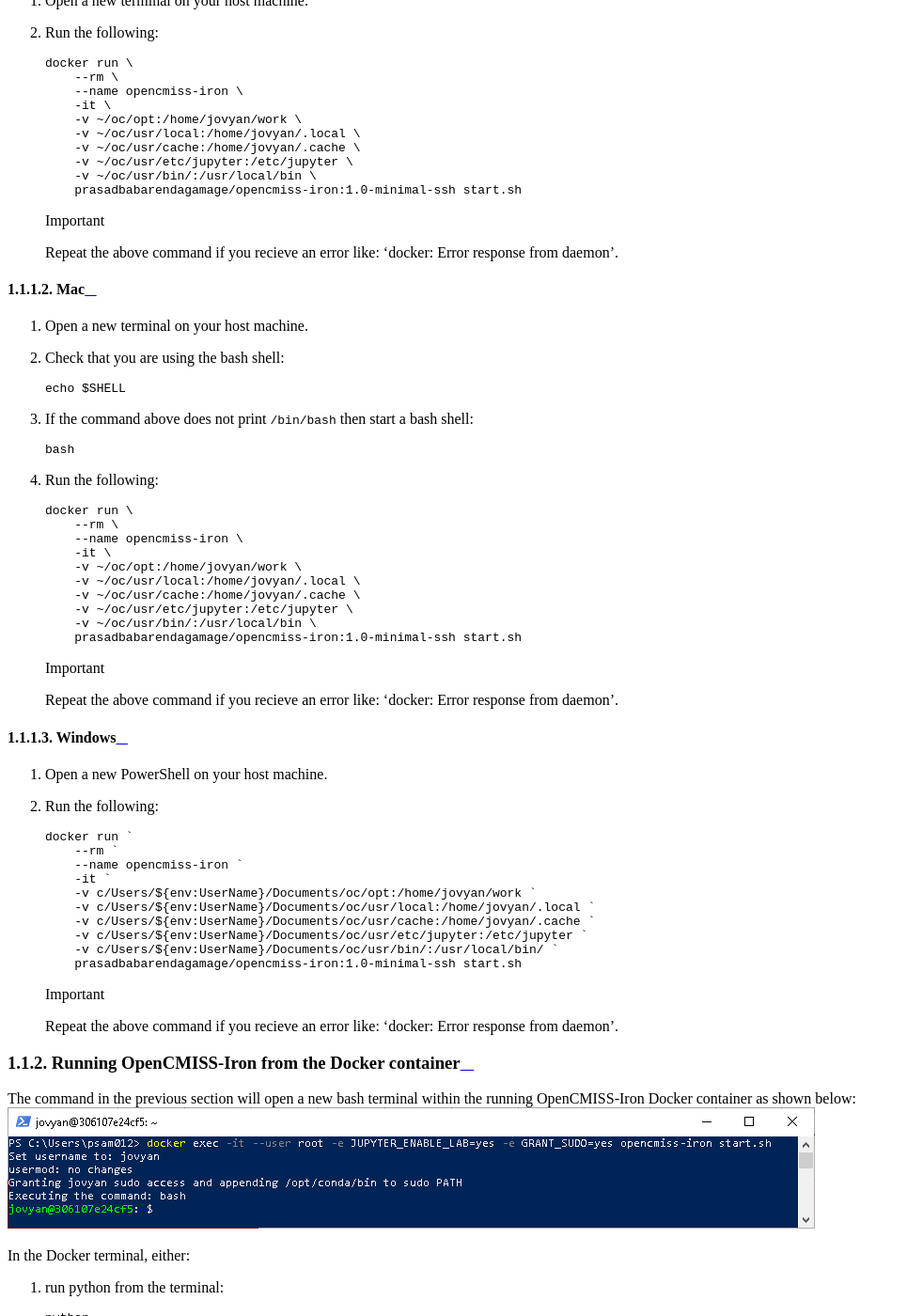
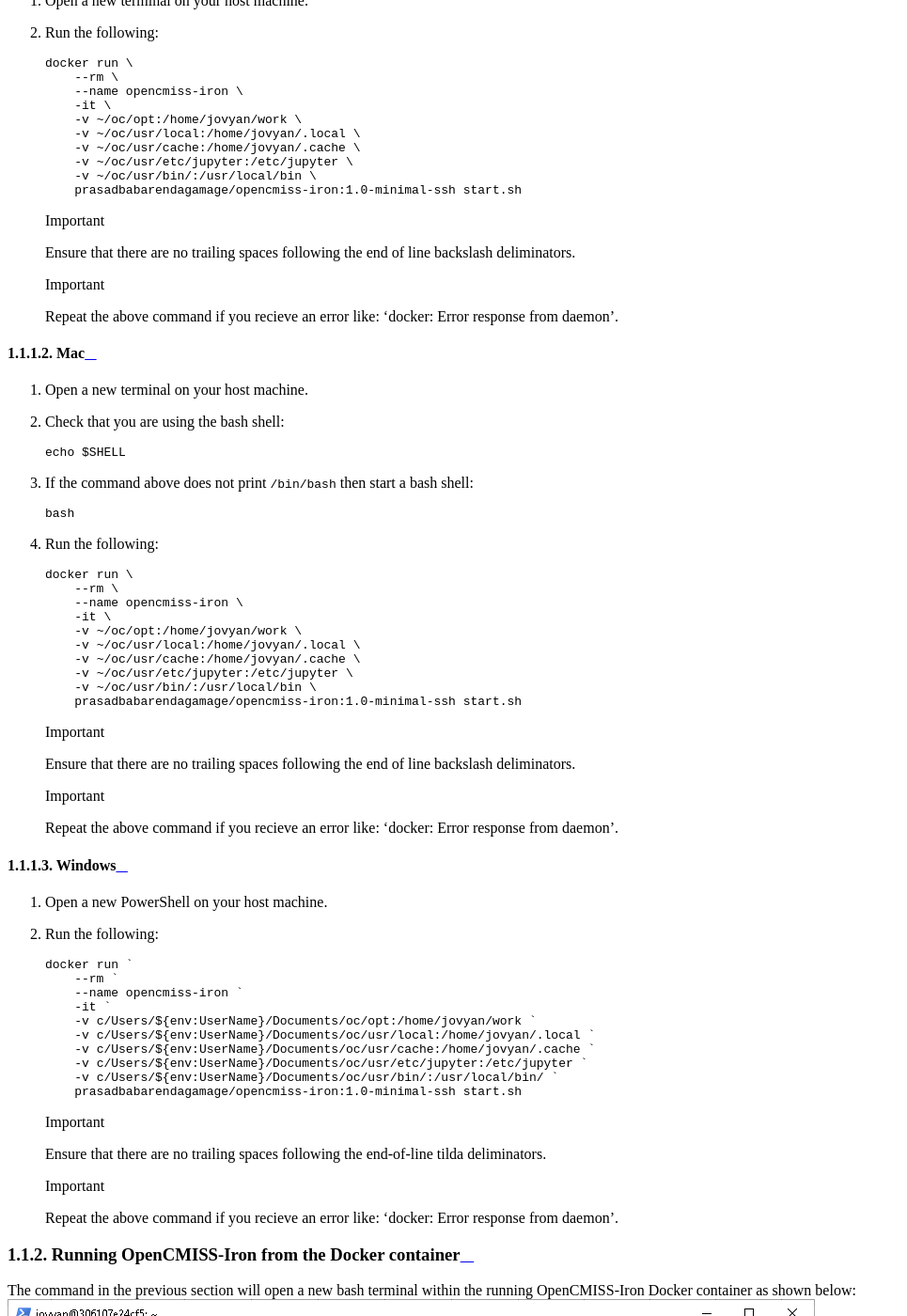
Before and after one commit to OpenCMISS-Examples/OpenCMISS-Iron-tutorials, a Sphinx documentation site: the page built from docs/source/getting_started/running/terminal.md, in a window 1280 px wide and 1400 px high, scrolled down 867 px. Shown: the whole window at 94% size, without its empty margins (0-965 px from the left). Built offline with Sphinx 7.4.7 and the Read the Docs theme 2.0.0, drawn with Linux system fonts in a browser that asks for light colours; pages that are not in the unit, such as notebooks, are missing from menus.

Commit message:
Adding extra documentation for running OpenCMISS-Iron dockers

````diff
--- a/docs/source/getting_started/running/terminal.md
+++ b/docs/source/getting_started/running/terminal.md
@@ -20,6 +20,10 @@
         -v ~/oc/usr/bin/:/usr/local/bin \
         prasadbabarendagamage/opencmiss-iron:1.0-minimal-ssh start.sh
     ```
+
+    ``` Important:: Ensure that there are no trailing spaces following the end of line backslash deliminators.
+    ```
+
     ``` Important:: Repeat the above command if you recieve an error like: 'docker: Error response from daemon'.
     ```
 
@@ -47,6 +51,10 @@
         -v ~/oc/usr/bin/:/usr/local/bin \
         prasadbabarendagamage/opencmiss-iron:1.0-minimal-ssh start.sh
     ```
+
+    ``` Important:: Ensure that there are no trailing spaces following the end of line backslash deliminators.
+    ```
+
     ``` Important:: Repeat the above command if you recieve an error like: 'docker: Error response from daemon'.
     ```
 
@@ -65,8 +73,13 @@
         -v c/Users/${env:UserName}/Documents/oc/usr/bin/:/usr/local/bin/ `
         prasadbabarendagamage/opencmiss-iron:1.0-minimal-ssh start.sh
     ```
+
+    ``` Important:: Ensure that there are no trailing spaces following the end-of-line tilda deliminators.
+    ```
+
     ``` Important:: Repeat the above command if you recieve an error like: 'docker: Error response from daemon'.
     ```
+
 
 ### Running OpenCMISS-Iron from the Docker container
 The command in the previous section will open a new bash terminal within the running OpenCMISS-Iron Docker container as shown below:
````
Also changed, not shown: docs/source/getting_started/running/jupyterlab.md (+6 -0 lines), docs/source/getting_started/running/pycharm.md (+13 -0 lines), docs/source/getting_started/running/visual_studio_code.md (+8 -0 lines).
